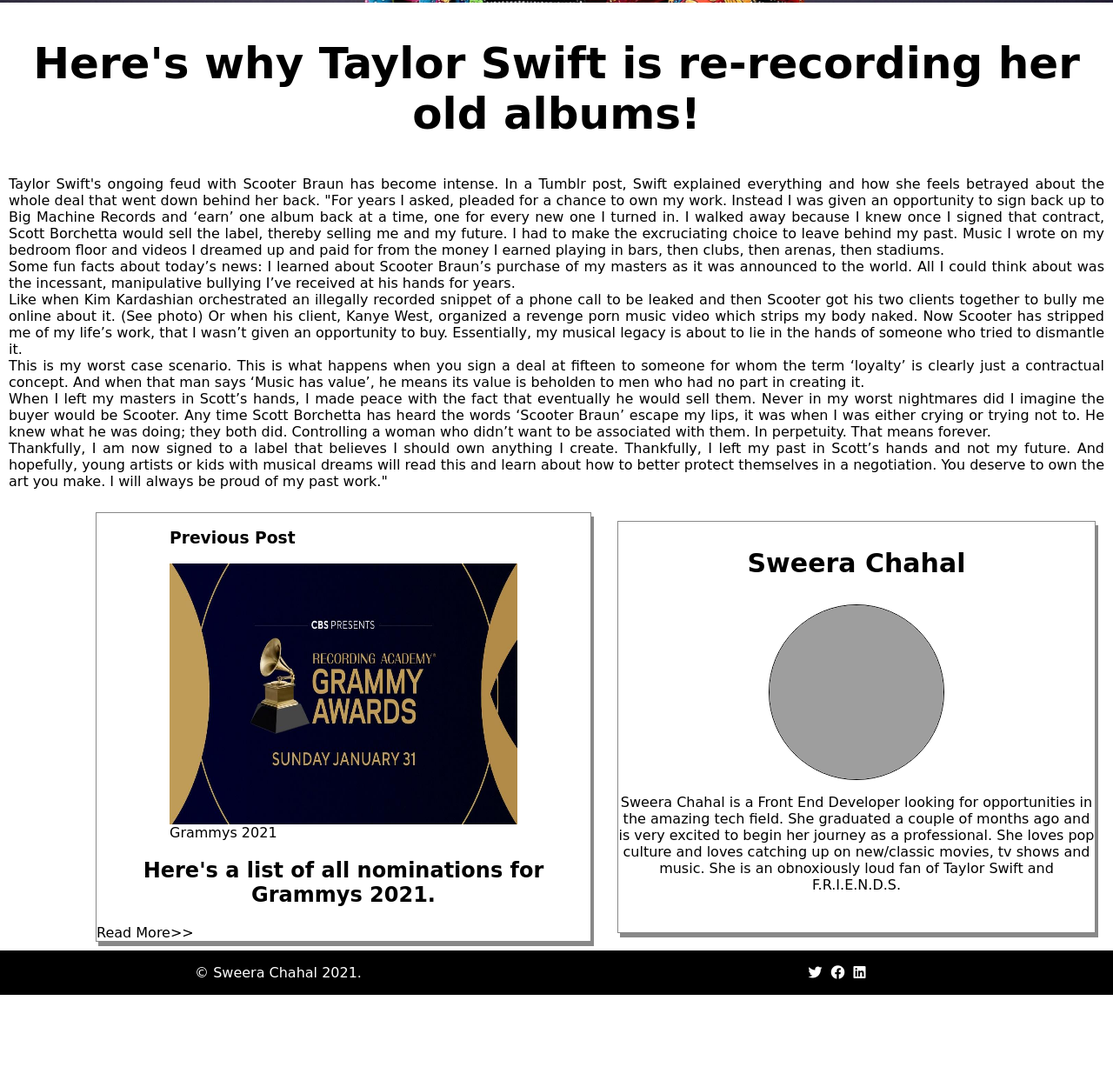
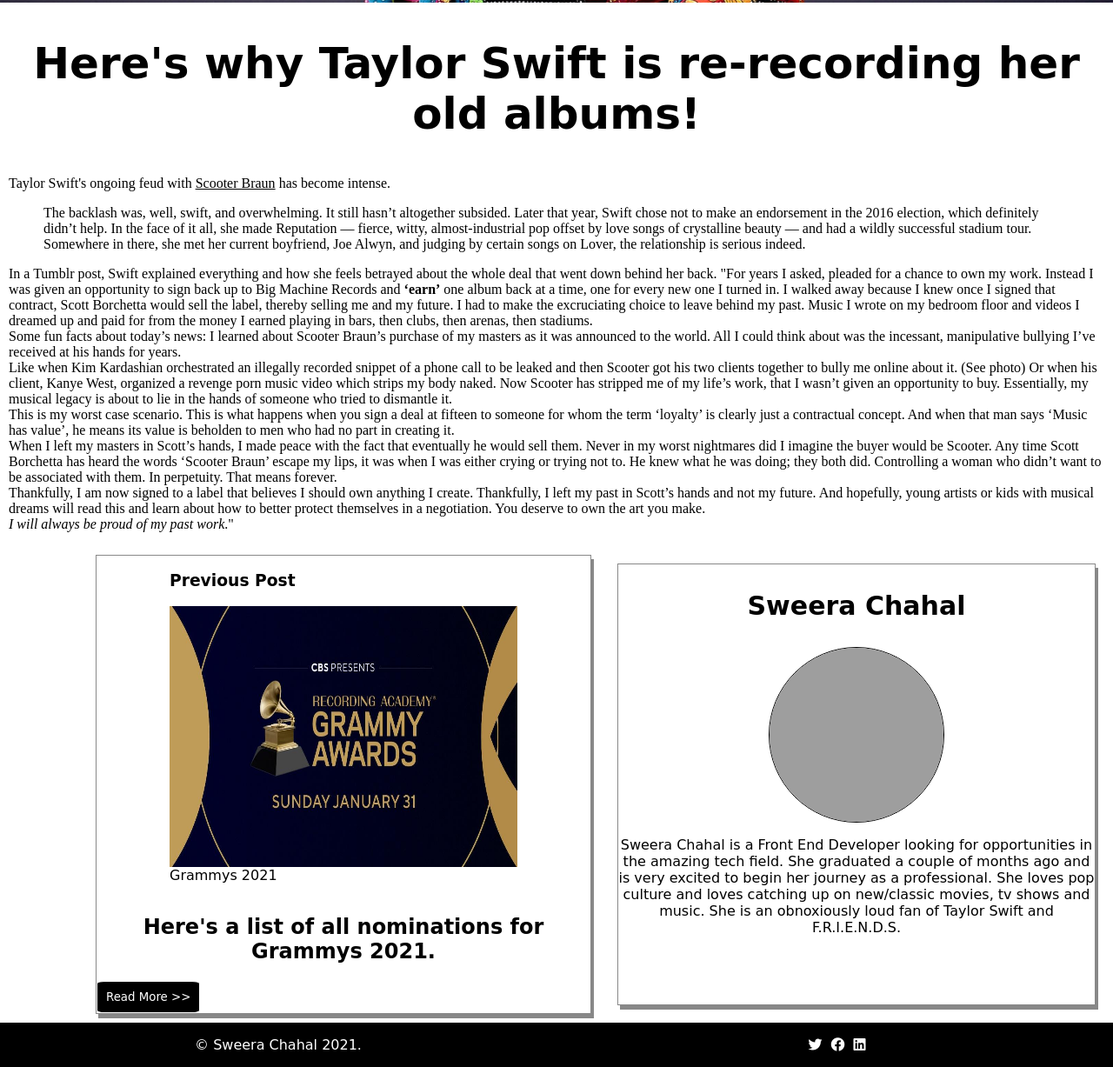
Before and after one commit to sweera/personal-blog-website, a plain HTML site: page blog.html in a window 1280 px wide. Shown: the part 928-2155 px from the top of the page at 87% size. Before the commit the page ends 2072 px from the top, so only its background shows below. Drawn offline with Linux system fonts and the light colour scheme; grey boxes are pictures that could not be loaded; a web font is replaced by a local one.

Commit message:
resubmission

```diff
--- a/blog.html
+++ b/blog.html
@@ -21,16 +21,28 @@
             </ul>
         </div>
         <div class="blog_container">
-            <div class="blog_image"><img src="images/Taylor-Swift-VMA-2019-billboard-1548-1607693369-compressed.jpeg" />
+            <div class="blog_image"><img src="images/Taylor-Swift-VMA-2019-billboard-1548-1607693369-compressed.jpeg"
+                    alt="Taylor Swift" />
             </div>
             <!--Downloaded from https://www.billboard.com/articles/columns/pop/9532393/taylor-swift-lover-fest-tour-canceled/-->
             <div class="blog_post">
                 <h2>Here's why Taylor Swift is re-recording her old albums!</h2>
                 <p>
-                    Taylor Swift's ongoing feud with Scooter Braun has become intense. In a Tumblr post, Swift explained
+                    Taylor Swift's ongoing feud with <u>Scooter Braun</u> has become intense.
+                <blockquote
+                    cite="https://www.rollingstone.com/music/music-features/taylor-swift-rolling-stone-interview-880794/">
+                    The backlash was, well, swift, and overwhelming. It still hasn’t altogether subsided. Later that
+                    year, Swift chose not to make an endorsement in the 2016 election, which definitely didn’t help. In
+                    the face of it all, she made Reputation — fierce, witty, almost-industrial pop offset by love songs
+                    of crystalline beauty — and had a wildly successful stadium tour. Somewhere in there, she met her
+                    current boyfriend, Joe Alwyn, and judging by certain songs on Lover, the relationship is serious
+                    indeed.
+                </blockquote>
+                In a Tumblr post, Swift explained
                 everything and how she feels betrayed about the whole deal that went down behind her back.
                 "For years I asked, pleaded for a chance to own my work. Instead I was given an opportunity to sign
-                    back up to Big Machine Records and ‘earn’ one album back at a time, one for every new one I turned
+                back up to Big Machine Records and <b>‘earn’</b> one album back at a time, one for every new one I
+                turned
                 in. I walked away because I knew once I signed that contract, Scott Borchetta would sell the label,
                 thereby selling me and my future. I had to make the excruciating choice to leave behind my past.
                 Music I wrote on my bedroom floor and videos I dreamed up and paid for from the money I earned
@@ -60,22 +72,24 @@
                 left my past in Scott’s hands and not my future. And hopefully, young artists or kids with musical
                 dreams will read this and learn about how to better protect themselves in a negotiation. You deserve
                 to own the art you make.
-
-                    I will always be proud of my past work."
+                <br>
+                <em>I will always be proud of my past work</em>."
                 </p>
                 <!--from https://taylorswift.tumblr.com/post/185958366550/for-years-i-asked-pleaded-for-a-chance-to-own-my-->
             </div>
         </div>
         <div class="previous_blog_container">
             <div class="previous_blog_image">
+                <figure>
                     <h3>Previous Post</h3>
-                <img src="./images/grammys.jpeg" height="300px" width="400px" />
+                    <img src="./images/grammys.jpeg" alt="Grammys 2021" />
                     <!--Downloaded from https://public-assets-pressexpress.s3.amazonaws.com/assets/releases/docimages/63096/545597-501710/8c68c0a0bde1a42e910a559b71721e0d.jpg-->
                     <figcaption>Grammys 2021</figcaption>
+                </figure>
             </div>
             <div class="previous_blog">
                 <h2>Here's a list of all nominations for Grammys 2021.</h2>
-                <a href="blog.html">Read More>></a>
+                <a href="blog.html" id="button"><button>Read More >></button></a>
             </div>
         </div>
         <div class="author_info_container">
@@ -83,7 +97,7 @@
                 <h3>Sweera Chahal</h3>
             </div>
             <div class="author_avatar">
-                <img src="images/IMG_0251.JPG" />
+                <img src="images/IMG_0251.JPG" alt="Author_Avatar" />
             </div>
             <div class="author_bio">
                 <p>Sweera Chahal is a Front End Developer looking for opportunities in the amazing tech field. She
@@ -94,7 +108,7 @@
                 </p>
             </div>
         </div>
-        <div class="footer_container">
+        <footer>
             <div class="footer_copyright">
                 <p>&copy; Sweera Chahal 2021.</p>
             </div>
@@ -103,7 +117,7 @@
                 <a href="https://www.facebook.com/sweera.chahal"><i class="fab fa-facebook"></i></a>
                 <a href="https://www.linkedin.com/in/sweerachahal/"><i class="fab fa-linkedin"></i></a>
             </div>
-        </div>
+        </footer>
     </div>
 </body>
 
--- a/css/blog_responsive.css
+++ b/css/blog_responsive.css
@@ -72,6 +72,8 @@
   }
   .previous_blog_image img {
     display: block !important;
+    /* height:300px !important;
+    width:400px !important;  */
   }
   .previous_blog {
     grid-row: 2 / 3 !important;
@@ -109,7 +111,7 @@
     grid-row: 3 / 4 !important;
   }
   /***************************************Footer Container*********************************************/
-  .footer_container {
+  footer {
     grid-row: 4 / 5 !important;
     grid-column: 1 / 4 !important;
     display: grid !important;
--- a/css/blog_style.css
+++ b/css/blog_style.css
@@ -24,10 +24,18 @@
 }
 .blog_post {
   /* border: 1px solid gold; */
+  /* text-align: center; */
+  /* font-family: "Akaya Telivigala", cursive; */
+}
+.blog_post h2{
+  font-family: "Akaya Telivigala", cursive;
   text-align: center;
-  font-family: "Akaya Telivigala", cursive;
 }
-/********************************Styling for previous blog container************************************/
+.blog_post p{
+  text-align: justify;
+}
+/**
+******************************Styling for previous blog container************************************/
 .previous_blog_container {
   /* grid-row: 3 / 4; */
   display: flex;
@@ -38,12 +46,25 @@
   box-shadow: 3px 5px #888888;
   font-family: "Akaya Telivigala", cursive;
 }
-.previous_blog_image img {
+.previous_blog_image figure img {
   display: block !important;
+  margin-left: auto;
+  margin-right: auto;
+  height:300px;
+  width:400px;
 }
 .previous_blog a {
   text-decoration: none;
   color: black;
+}
+a>button{
+  padding: 10px;
+  background-color: black;
+  color: white;
+  font-family: "Akaya Telivigala", cursive;
+  border: 1px solid white;
+  border-radius: 8%;
+  cursor: pointer;
 }
 /******************************Styling for author info container****************************************/
 .author_info_container {
@@ -68,7 +89,7 @@
   text-align: center;
 }
 /**************************************Styling for footer***********************************************/
-.footer_container {
+footer {
   display: flex;
   flex-direction: row;
   background-color: black;
--- a/css/responsive_styling.css
+++ b/css/responsive_styling.css
@@ -271,7 +271,10 @@
   .content_card_three {
     background-color: white !important;
   }
-  .footer_container {
+  button{
+    padding: 2px;
+  }
+  footer {
     grid-row: 4 / 5 !important;
     grid-column: 1 / 4 !important;
     display: grid !important;
--- a/css/styles.css
+++ b/css/styles.css
@@ -15,6 +15,8 @@
 }
 /*****************************************************Hero image container******************************/
 .about_container {
+  display: grid;
+  /* grid-template-columns: max-content; */
   background-image: url("../images/katie-drazdauskaite-y6Fa0cHKJGc-unsplash.jpg");
   background-size: 100% 100%;
 }
@@ -33,6 +35,15 @@
 .content_container {
   display: grid;
   grid-gap: 1rem;
+}
+a>button{
+  padding: 10px;
+  background-color: black;
+  color: white;
+  font-family: "Akaya Telivigala", cursive;
+  border: 1px solid white;
+  border-radius: 8%;
+  cursor: pointer;
 }
 .content_card_one {
   border: 1px solid silver;
@@ -116,7 +127,7 @@
   text-decoration: none;
 }
 /*****************************************Footer Container***********************************************/
-.footer_container {
+footer {
   display: flex;
   flex-direction: row;
   background-color: black;
```
Also changed, not shown: index.html (+9 -9 lines). Lines whose indentation alone changed are shown as unchanged.
